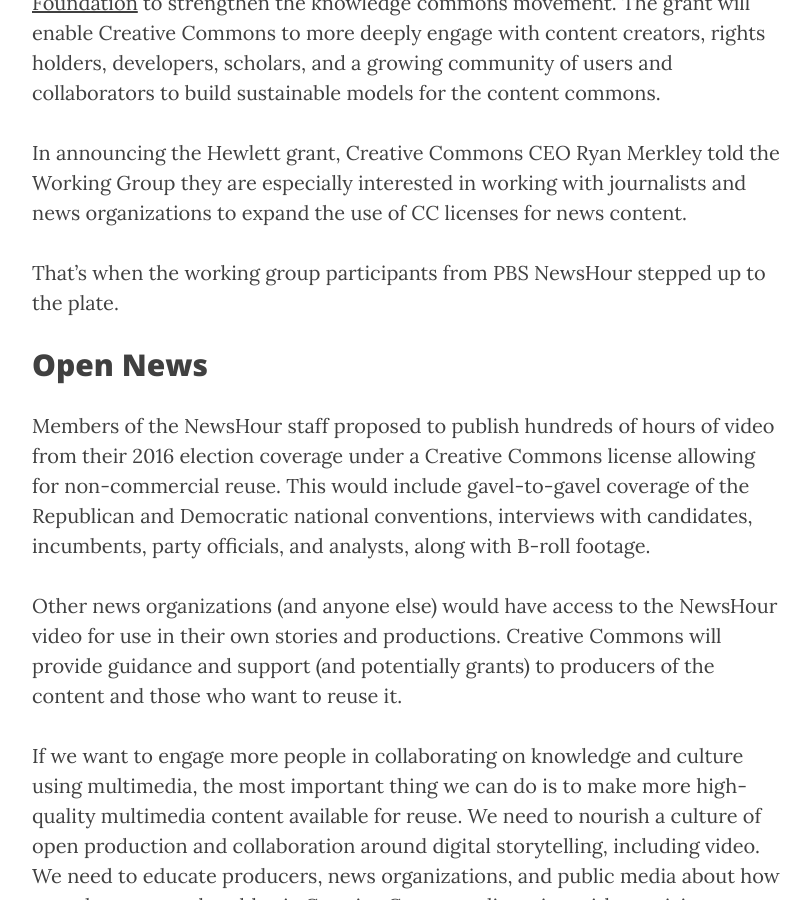
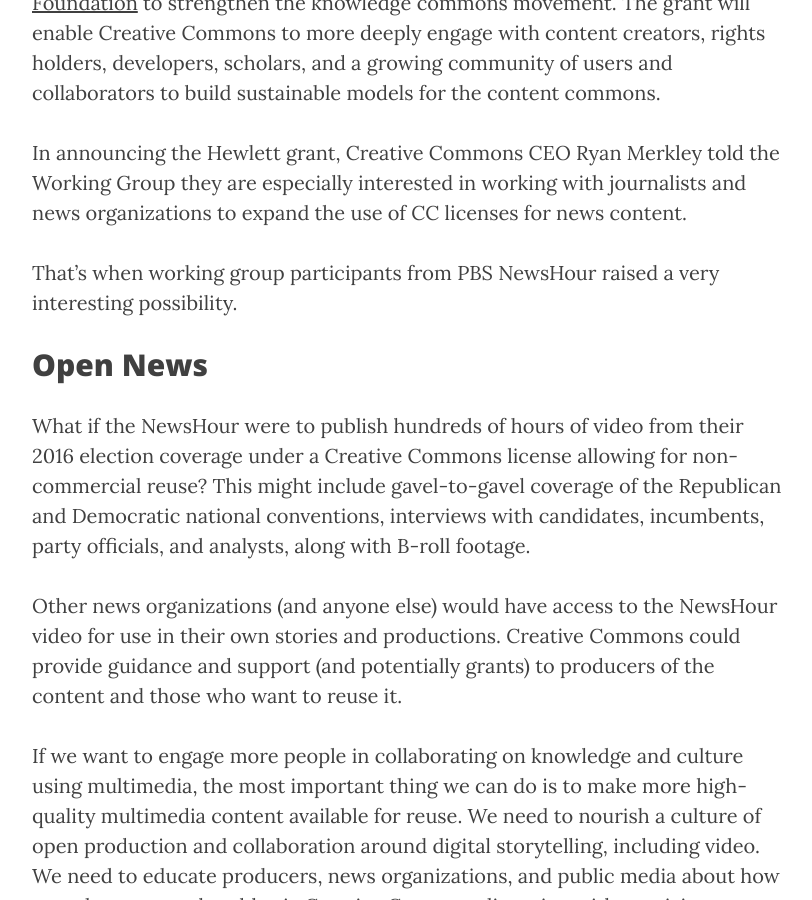
Before and after one commit to jackbrighton/jackbrighton.github.io, a Jekyll site: the page built from _posts/2016-02-07-open-video.md, in a window 1280 px wide and 900 px high, scrolled down 2656 px. Shown: the whole window, without its empty margins (233-1045 px from the left). Built offline with Jekyll 4.4.1, drawn with Linux system fonts in a browser that asks for light colours; nearby versions of some CDN libraries.

Commit message:
hedge a bit on the NewsHour language

```diff
--- a/_posts/2016-02-07-open-video.md
+++ b/_posts/2016-02-07-open-video.md
@@ -32,13 +32,13 @@
 
 In announcing the Hewlett grant, Creative Commons CEO Ryan Merkley told the Working Group they are especially interested in working with journalists and news organizations to expand the use of CC licenses for news content.
 
-That’s when the working group participants from PBS NewsHour stepped up to the plate.
+That’s when working group participants from PBS NewsHour raised a very interesting possibility.
 
 ## Open News
 
-Members of the NewsHour staff proposed to publish hundreds of hours of video from their 2016 election coverage under a Creative Commons license allowing for non-commercial reuse. This would include gavel-to-gavel coverage of the Republican and Democratic national conventions, interviews with candidates, incumbents, party officials, and analysts, along with B-roll footage.
+What if the NewsHour were to publish hundreds of hours of video from their 2016 election coverage under a Creative Commons license allowing for non-commercial reuse? This might include gavel-to-gavel coverage of the Republican and Democratic national conventions, interviews with candidates, incumbents, party officials, and analysts, along with B-roll footage.
 
-Other news organizations (and anyone else) would have access to the NewsHour video for use in their own stories and productions. Creative Commons will provide guidance and support (and potentially grants) to producers of the content and those who want to reuse it.
+Other news organizations (and anyone else) would have access to the NewsHour video for use in their own stories and productions. Creative Commons could provide guidance and support (and potentially grants) to producers of the content and those who want to reuse it.
 
 If we want to engage more people in collaborating on knowledge and culture using multimedia, the most important thing we can do is to make more high-quality multimedia content available for reuse. We need to nourish a culture of open production and collaboration around digital storytelling, including video. We need to educate producers, news organizations, and public media about how to make content sharable via Creative Commons licensing without giving up their copyrights and potential commercial licensing revenue.
 
```
